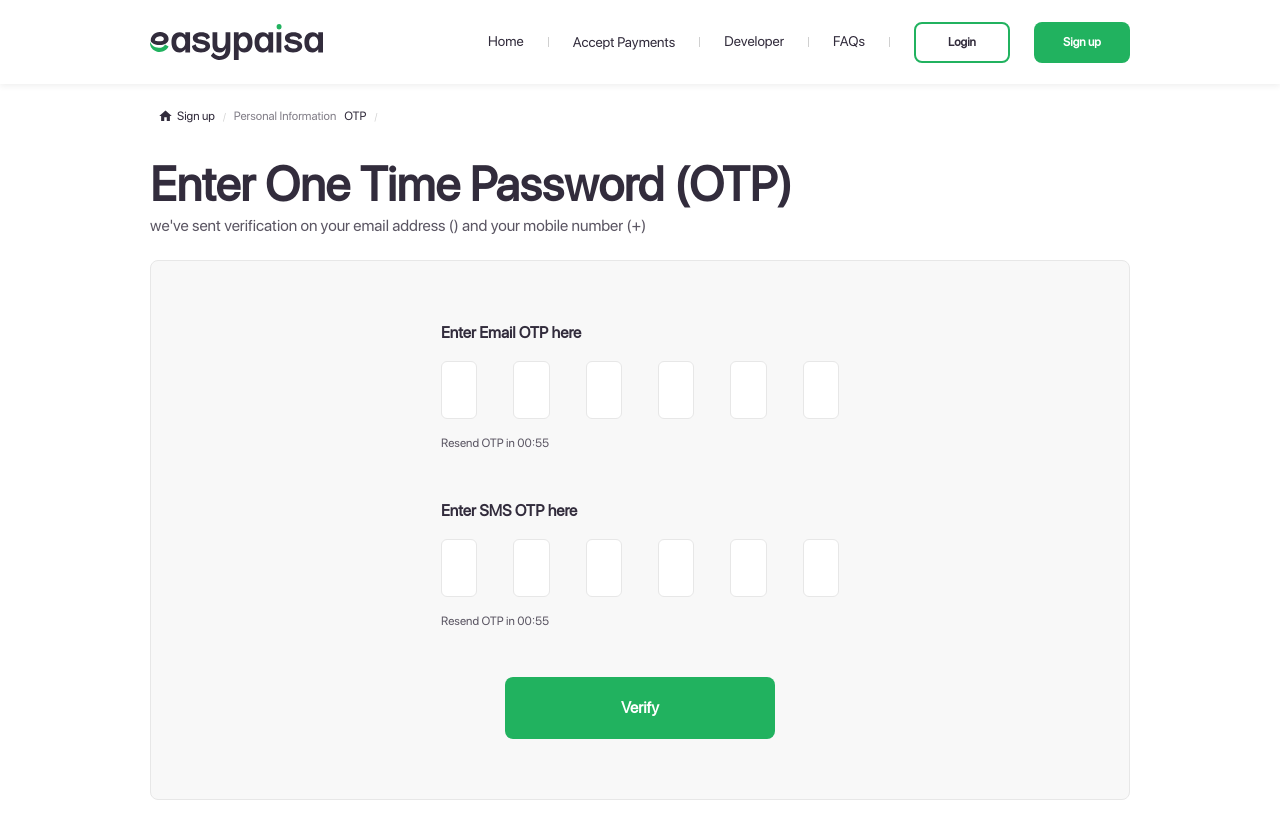
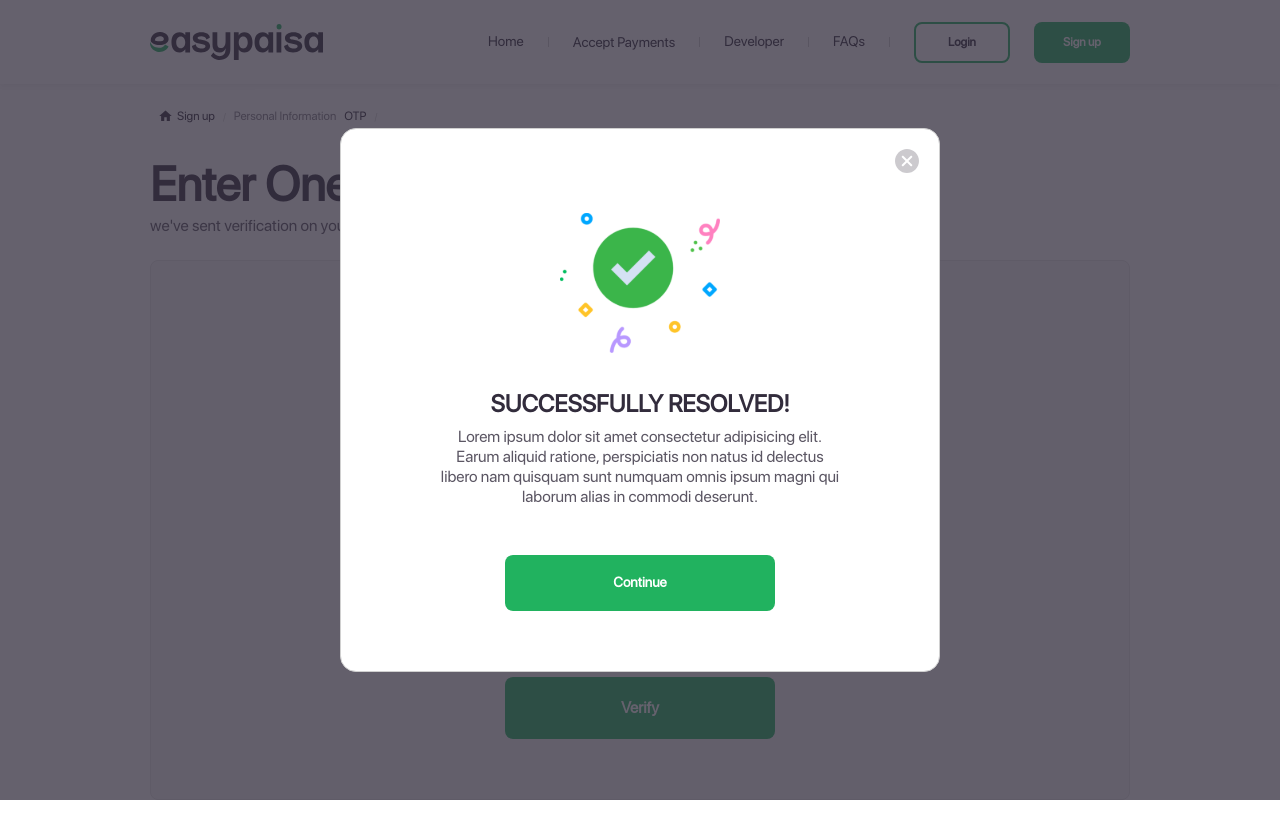
Before and after one commit to mominhyatkhandev/ops-2-typescript-next, a Next.js app: page /sign-up/personal-info/otp in a window 1280 px wide. Shown: the top 838 px of the page. Built offline with nearby package versions, Linux system fonts and the light colour scheme.

Commit message:
modal issue set key prop issue in nav menu set

```diff
--- a/src/components/Navbar/MobileView/NavMobileMenu.tsx
+++ b/src/components/Navbar/MobileView/NavMobileMenu.tsx
@@ -23,7 +23,7 @@ const NavMobileMenu = ({
       <>
         <div className="flex flex-col items-start gap-8 border-y-2 border-border-light px-6 py-8">
           {navMenu.map((item, index) => (
-            <>
+            <div key={index} className="w-full flex-col ">
               {item.name === 'accept-payments' ? (
                 <div
                   className="flex w-full items-center justify-between"
@@ -55,7 +55,7 @@ const NavMobileMenu = ({
                   </div>
                 </Link>
               )}
-            </>
+            </div>
           ))}
         </div>
         <div className="flex w-full flex-col items-start justify-center gap-4 border-b border-solid border-border-light px-6 py-8">
--- a/src/components/UI/Modal/CustomModal.tsx
+++ b/src/components/UI/Modal/CustomModal.tsx
@@ -16,25 +16,27 @@ const CustomModal = ({
   show,
   setShowModal,
 }: ICustomModalProps) => {
-  const handleClose = (e: MouseEvent<HTMLDivElement>) => {
+  const handleClose = () => {
     // setOpen(false);
-    console.log(e);
+    // console.log(e);
 
-    setShowModal(false);
+    setShowModal(!show);
     // console.log('hello');
   };
 
   const handleOverlayClick = (e: MouseEvent<HTMLDivElement>) => {
     if (e.target === e.currentTarget) {
-      handleClose(e);
+      console.log('E TARGET', e.target);
+      console.log('E CURRENT TARGET', e.currentTarget);
+      handleClose();
     }
   };
 
   return (
     <>
-      {show ? (
+      {!show ? (
         <div
-          className="overlay fixed left-0 top-0 z-50 flex h-full w-full  items-center justify-center bg-secondary-base/75 sm:md-max:px-[24px] sm:md-max:py-[264px]"
+          className="overlay fixed left-0 top-0 z-50 flex h-full w-full  items-center justify-center bg-secondary-base/75 sm:px-6"
           onClick={handleOverlayClick}
         >
           <div className="flex w-[600px] flex-col gap-12 rounded-2xl border-[1px] border-border-dark bg-screen-white p-5">
@@ -42,7 +44,7 @@ const CustomModal = ({
               <div className="flex justify-end" onClick={handleClose}>
                 <Image src={closeIcon} alt="close-icon" />
               </div>
-              <div className="px-[78px] py-[40px]">
+              <div className="md:px-[78px] md:py-[40px]">
                 <div className="flex flex-col gap-12">
                   <div>
                     <div className="flex flex-col gap-9">
@@ -50,12 +52,17 @@ const CustomModal = ({
                         <Image src={Bitmap} alt="bitmap-icon" />
                       </div>
                       <div>
-                        <div className="flex flex-col items-center gap-2">
-                          <p className="flex justify-center text-2xl font-semibold leading-tight text-secondary-base">
+                        <div className="flex flex-col items-center justify-center gap-2">
+                          <p className="flex justify-center text-center text-2xl font-semibold leading-tight text-secondary-base">
                             {title}
+                            SUCCESSFULLY RESOLVED!
                           </p>
-                          <p className="flex text-base leading-tight text-secondary-600">
+                          <p className="flex text-center text-base leading-tight text-secondary-600">
                             {description}
+                            Lorem ipsum dolor sit amet consectetur adipisicing
+                            elit. Earum aliquid ratione, perspiciatis non natus
+                            id delectus libero nam quisquam sunt numquam omnis
+                            ipsum magni qui laborum alias in commodi deserunt.
                           </p>
                         </div>
                       </div>
```
